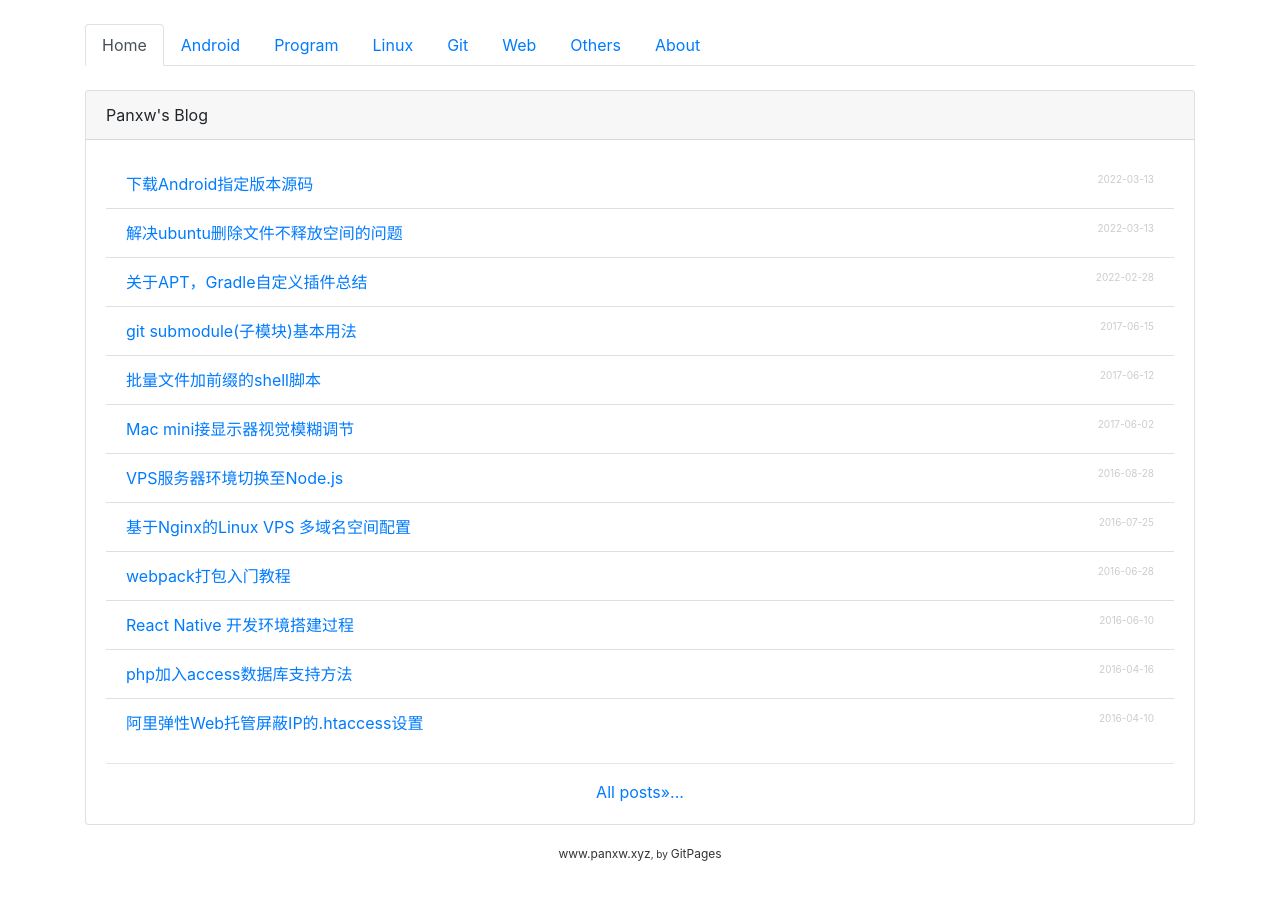
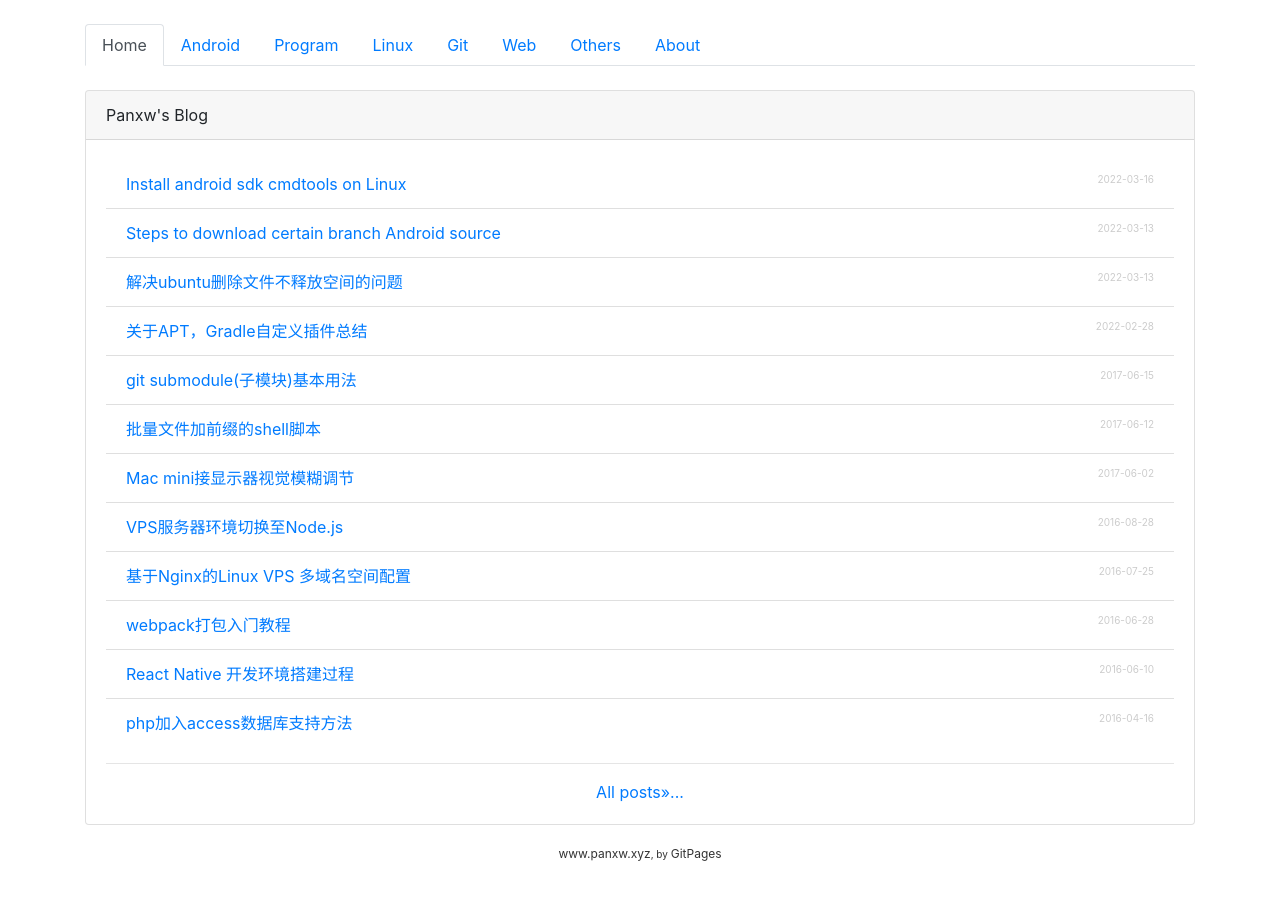
Before and after one commit to panxw/panxw.github.io, a Jekyll site: the page built from index.html, in a window 1280 px wide. Built offline with Jekyll 4.4.1, drawn with Linux system fonts in a browser that asks for light colours; the list of posts is cut into pages by our own code; some of the changed lines change nothing that is shown.

Commit message:
add new post

````diff
--- a/_posts/android/2022-03-13-android-source-branch-download.md
+++ b/_posts/android/2022-03-13-android-source-branch-download.md
@@ -1,6 +1,6 @@
 ---
 layout: post
-title: "下载Android指定版本源码"
+title: "Steps to download certain branch Android source"
 date: 2022-03-13 20:05:01
 category: android
 tags: [Android, source, repo]
--- /dev/null
+++ b/_posts/android/2022-03-16-install-android-sdk-cmdtools-on-linux.md
@@ -0,0 +1,49 @@
+---
+layout: post
+title: "Install android sdk cmdtools on Linux"
+date: 2022-03-16 20:05:01
+category: android
+tags: [Android, cmdtools, Ubuntu, Linux]
+---
+on Ubuntu for example:
+```
+cd ~/
+```
+
+download Command line tools from https://developer.android.google.cn/studio
+```
+upload or download zip to ~/
+unzip commandlinetools-linux-8092744_latest.zip
+ls |grep cmdline-tools
+```
+got cmdline-tools directory.
+
+
+mkdir for sdk_root:
+```
+mkdir android_sdk
+```
+
+update cmdline-tools/:
+```
+cd cmdline-tools/
+mkdir latest
+mv bin lib NOTICE.txt source.properties ./latest
+```
+
+set sdk_root and install modules:
+```
+cd latest/bin/
+./sdkmanager --sdk_root=~/android_sdk
+./sdkmanager --install "platforms;android-26;"
+./sdkmanager --install "build-tools:28.0.3"
+```
+
+build-tools or platforms will be installed to ~/android_sdk
+```
+cd ~/
+ls
+android_sdk cmdline-tools
+```
+
+done!
````
